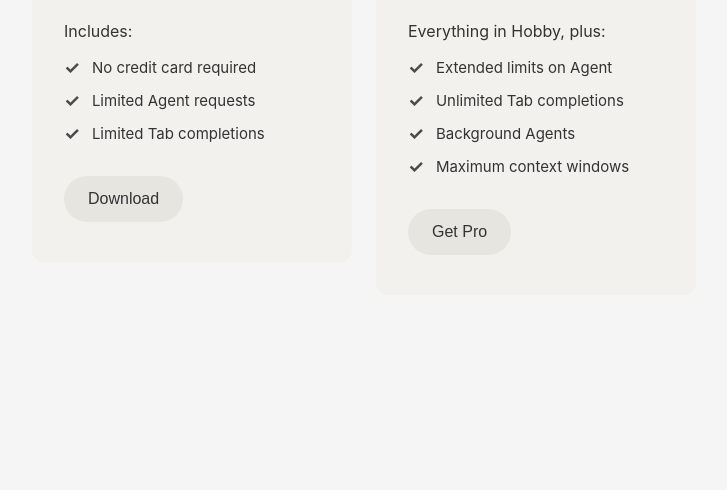
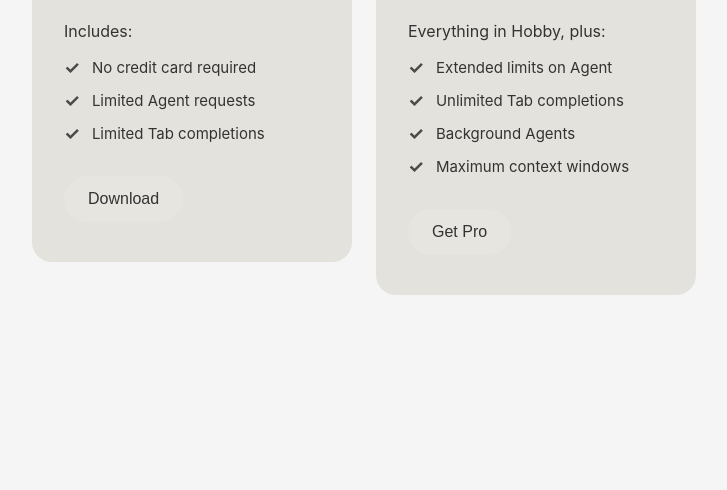
Before and after one commit to mariafnam-design/First-Git-Cool-Project, a plain HTML site: page index.html in a window 1280 px wide. Shown: the part 310-800 px from the top of the page, without its empty margins (276-1003 px from the left). Drawn offline with Linux system fonts and the light colour scheme.

Commit message:
change card radius and bg color
example blah balh

```diff
--- a/styles.css
+++ b/styles.css
@@ -24,8 +24,8 @@ body {
 }
 
 .card {
-    background-color: #f2f1ed;
-    border-radius: 12px;
+    background-color: #e4e2dc;
+    border-radius: 20px;
     padding: 40px 32px;
     width: 320px;
     flex-shrink: 0;
```
